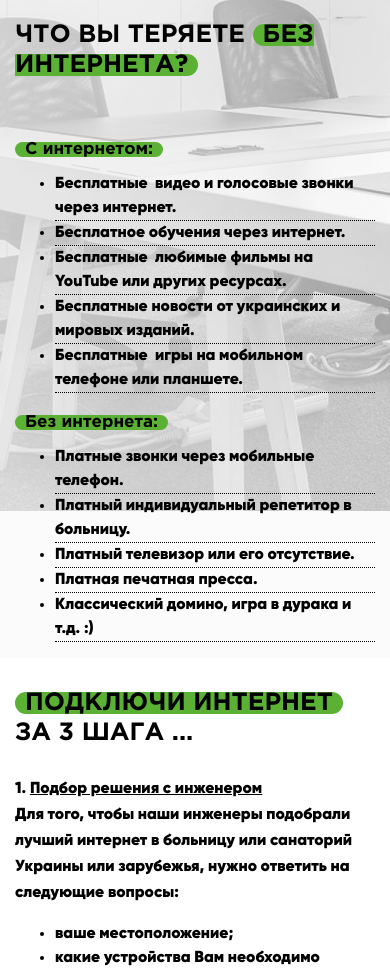
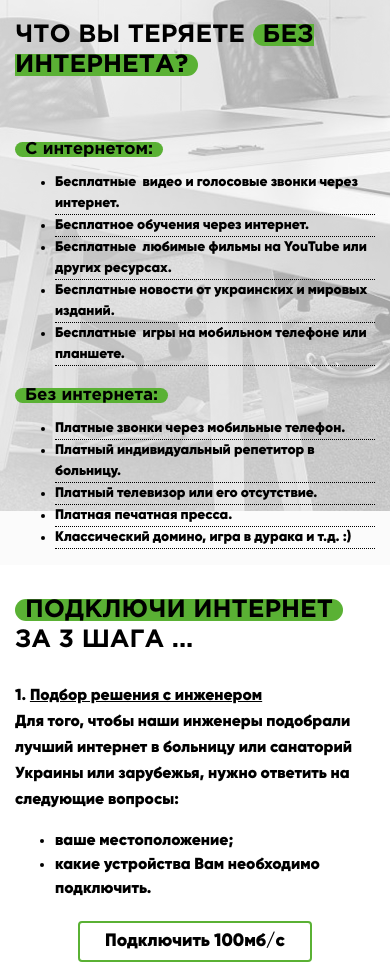
Before and after one commit to dred142/dred142.github.io, a plain HTML site: page 3gstar/index.html in a window 390 px wide. Shown: the part 7277-8249 px from the top of the page. Drawn offline with Linux system fonts and the light colour scheme; some packages are replaced by stand-ins of ours; files whose address does not match are found by name.

Commit message:
Update main.css

```diff
--- a/3gstar/css/main.css
+++ b/3gstar/css/main.css
@@ -455,7 +455,7 @@ height: 0;
 h3{
 	font-size: 25px;
 	}
-.waste p{
+.waste li{
   font-size: 14px;
 }
 }
```
